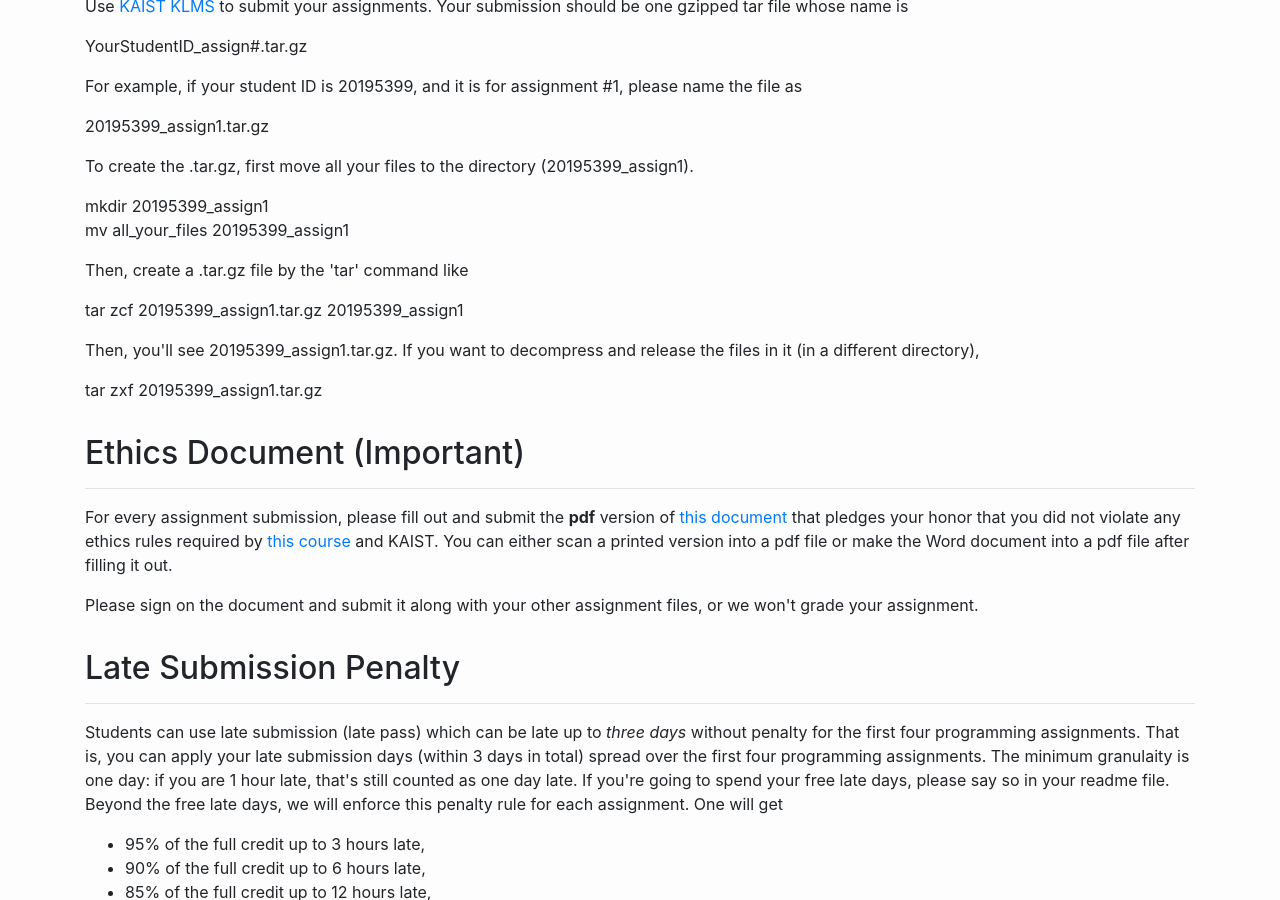
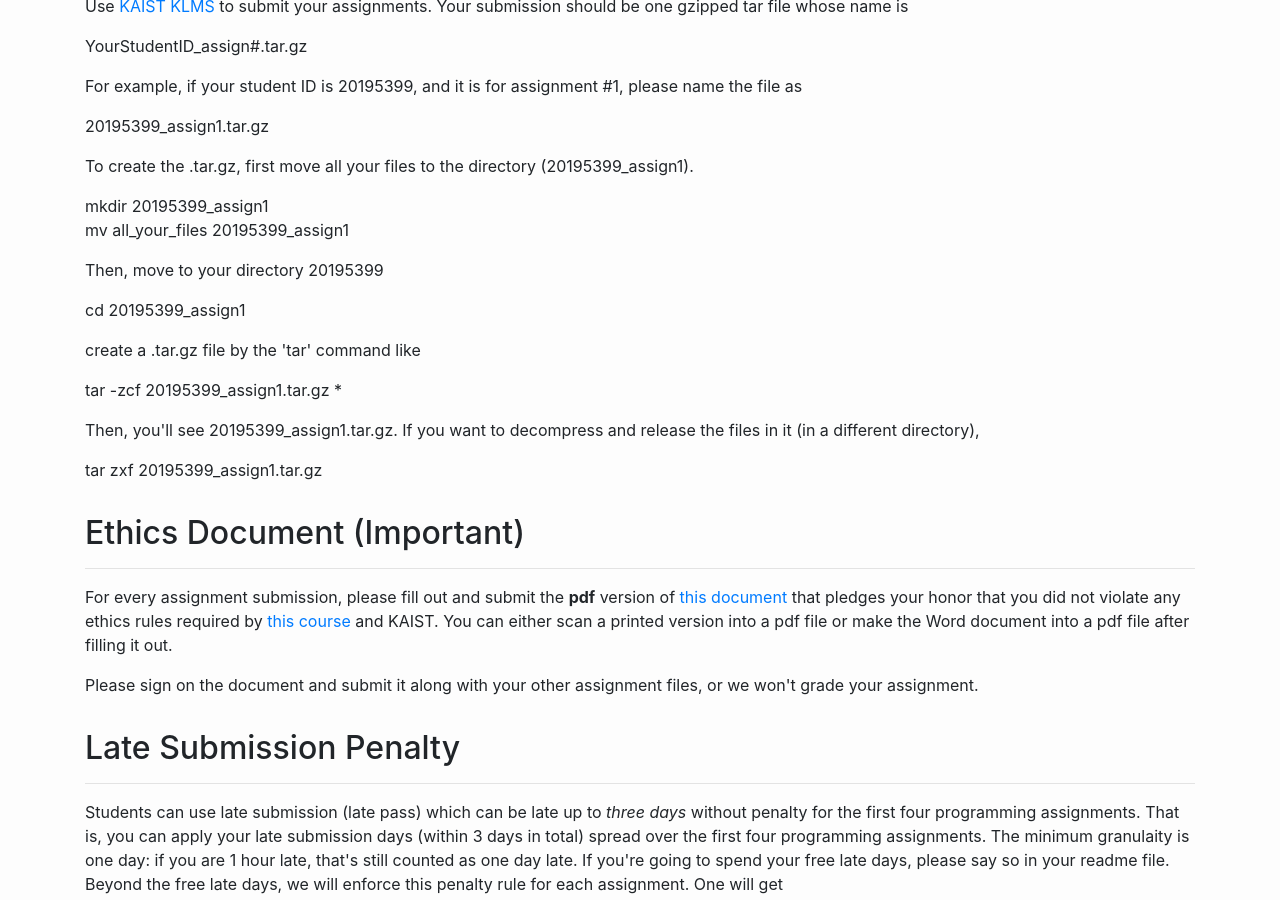
Before and after one commit to ee209-2020-fall/ee209-2020-fall, a Jekyll site: the page built from assign.md, in a window 1280 px wide and 900 px high, scrolled down 939 px. Built offline with Jekyll 4.4.1, drawn with Linux system fonts in a browser that asks for light colours.

Commit message:
changedirectorything

```diff
--- a/assign.md
+++ b/assign.md
@@ -71,10 +71,16 @@ mkdir 20195399_assign1 <br>
 mv all_your_files 20195399_assign1<br>
 
 </p><p>
-Then, create a .tar.gz file by the 'tar' command like
+Then, move to your directory 20195399
 
 </p><p>
-tar zcf 20195399_assign1.tar.gz 20195399_assign1
+cd 20195399_assign1
+
+</p><p>
+create a .tar.gz file by the 'tar' command like
+
+</p><p>
+tar -zcf 20195399_assign1.tar.gz *
 
 </p><p>
 Then, you'll see  20195399_assign1.tar.gz. If you want to decompress and release the files in it (in a different directory),
```
